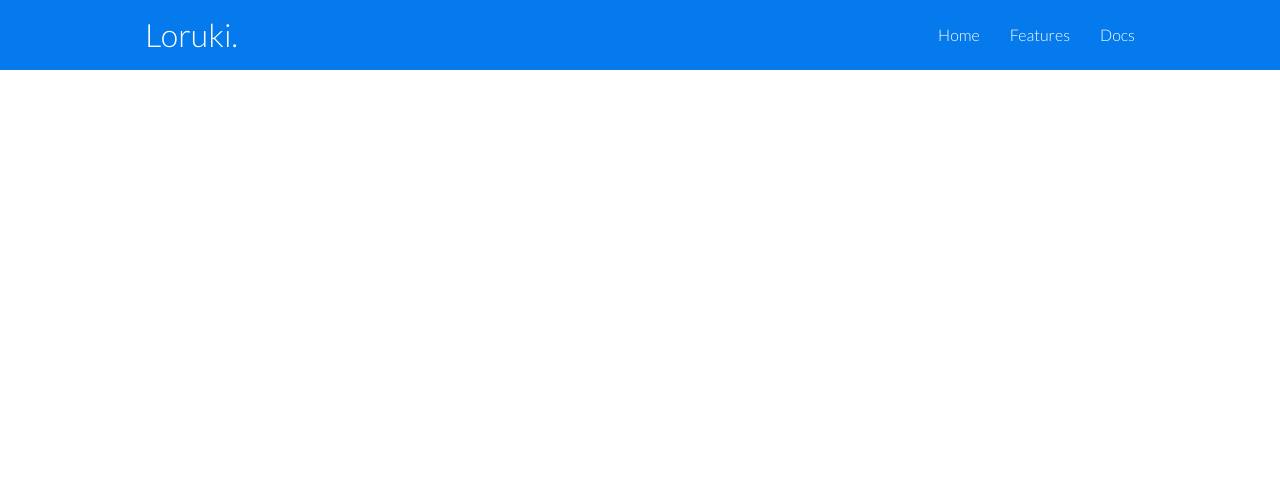
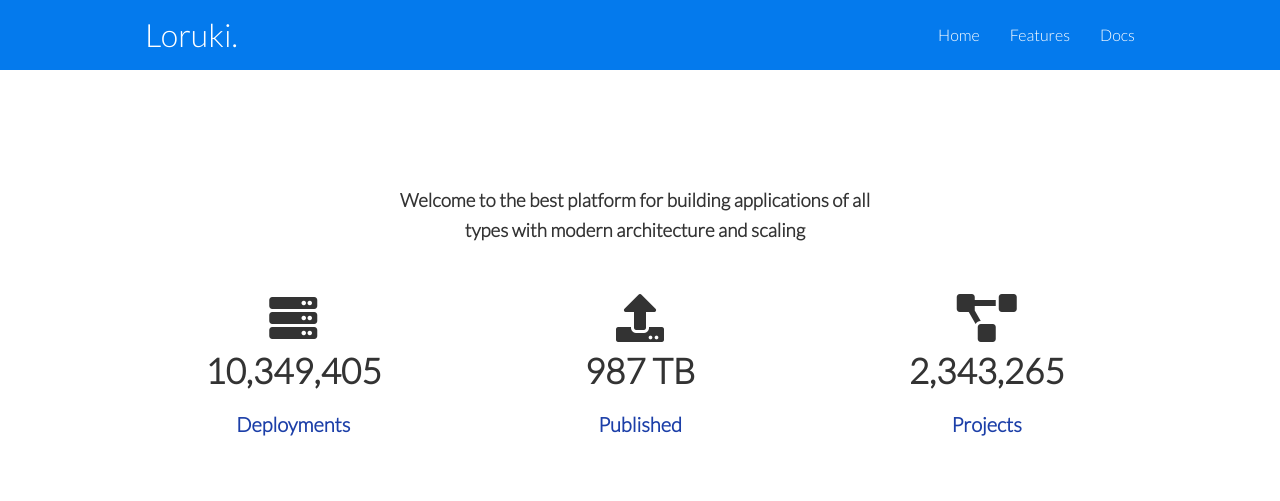
Before and after one commit to HYF-Class21/agile-development-group2-loruki-rebuild, a website: page loruki-website/index.html in a window 1280 px wide. Drawn offline with Linux system fonts and the light colour scheme.

Commit message:
Add main section html and css for Home page

```diff
--- a/loruki-website/css/style.css
+++ b/loruki-website/css/style.css
@@ -82,3 +82,38 @@ pre {
 .navbar .flex {
   justify-content: space-between;
 }
+
+/* Install section */
+
+/* Stats */
+.stats {
+  padding-top: 100px;
+  animation: slideInFromBottom 1s ease-in;
+}
+
+.stats-heading {
+  max-width: 500px;
+  margin: auto;
+  position: relative;
+  left: 25%;
+}
+
+.stats .grid h3 {
+  font-size: 35px;
+}
+
+.stats .grid p {
+  font-size: 20px;
+  font-weight: bold;
+}
+
+/* Cli */
+.cli .grid {
+  grid-template-columns: repeat(3, 1fr);
+  grid-template-rows: repeat(2, 1fr);
+}
+
+.cli .grid > *:first-child {
+  grid-column: 1 / span 2;
+  grid-row: 1 / span 2;
+}
--- a/loruki-website/index.html
+++ b/loruki-website/index.html
@@ -28,5 +28,31 @@
         </nav>
       </div>
     </div>
+    <!-- Install section -->
+    <section class="stats">
+      <div class="container">
+        <h3 class="stats-heading text-center my-1">
+          Welcome to the best platform for building applications of all types
+          with modern architecture and scaling
+        </h3>
+        <div class="grid grid-3 text-center my-4">
+          <div>
+            <i class="fas fa-server fa-3x"></i>
+            <h3>10,349,405</h3>
+            <p class="text-secondary">Deployments</p>
+          </div>
+          <div>
+            <i class="fas fa-upload fa-3x"></i>
+            <h3>987 TB</h3>
+            <p class="text-secondary">Published</p>
+          </div>
+          <div>
+            <i class="fas fa-project-diagram fa-3x"></i>
+            <h3>2,343,265</h3>
+            <p class="text-secondary">Projects</p>
+          </div>
+        </div>
+      </div>
+    </section>
   </body>
 </html>
```
